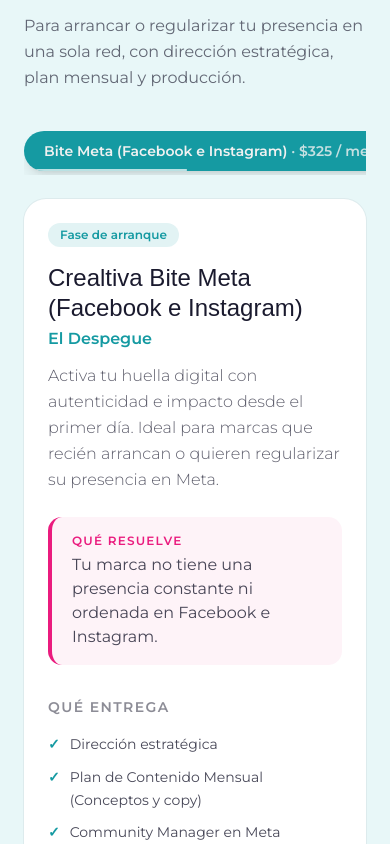
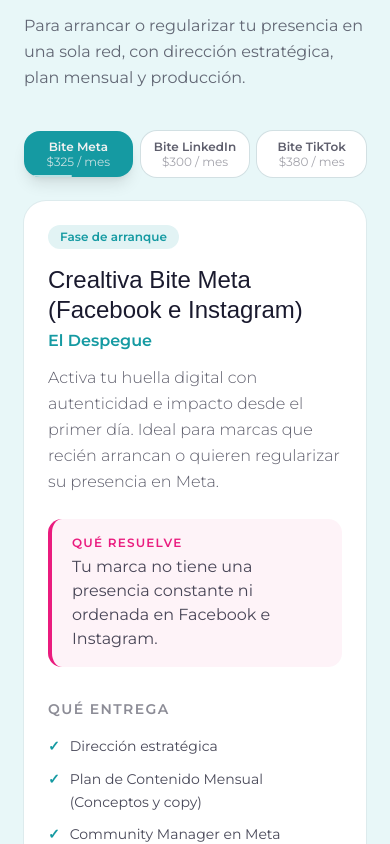
Before and after one commit to crealtivadigital-arch/crealtiva-digital-web, a Next.js app: page /servicios/marketing-digital in a window 390 px wide. Shown: the part 3962-4806 px from the top of the page. Built offline with nearby package versions, Linux system fonts and the light colour scheme; a web font is replaced by a local one.

Commit message:
Marketing tabs: all plans visible on phones (grid with short names and price)
Co-Authored-By: Claude Opus 5.5 <noreply@anthropic.com>

```diff
--- a/src/components/marketing/FamilyTabs.tsx
+++ b/src/components/marketing/FamilyTabs.tsx
@@ -50,7 +50,12 @@ export default function FamilyTabs({
 
   return (
     <div onMouseEnter={() => setHovering(true)} onMouseLeave={() => setHovering(false)}>
-      <div role="tablist" aria-label="Planes de esta familia" className="no-scrollbar flex gap-2 overflow-x-auto pb-1">
+      {/* Celular: todas las pestañas visibles en una grilla (nombre corto y precio debajo). Escritorio: fila de píldoras */}
+      <div
+        role="tablist"
+        aria-label="Planes de esta familia"
+        className={`grid gap-2 sm:flex sm:flex-wrap ${tabs.length === 3 ? "grid-cols-3" : "grid-cols-2"}`}
+      >
         {tabs.map((t, i) => (
           <button
             key={t.slug}
@@ -60,11 +65,16 @@ export default function FamilyTabs({
             aria-selected={i === active}
             aria-controls={`panel-${t.slug}`}
             onClick={() => setActive(i)}
-            className={`relative shrink-0 overflow-hidden rounded-full px-5 py-2.5 text-sm font-semibold transition-colors ${
+            className={`relative overflow-hidden rounded-2xl px-2 py-2 text-center text-xs font-semibold leading-tight transition-colors sm:rounded-full sm:px-5 sm:py-2.5 sm:text-left sm:text-sm ${
               i === active ? `${on} shadow-lg` : "bg-white text-navy/70 ring-1 ring-navy/10 hover:text-navy"
             }`}
           >
-            {t.label} <span className={i === active ? "text-cream/80" : "text-navy/40"}>· {t.price}</span>
+            <span className="sm:hidden">{t.label.replace(/\s*\(.*\)/, "")}</span>
+            <span className="hidden sm:inline">{t.label}</span>
+            <span className={`block whitespace-nowrap font-normal sm:inline ${i === active ? "text-cream/80" : "text-navy/40"}`}>
+              <span className="hidden sm:inline"> · </span>
+              {t.price}
+            </span>
             {i === active && !hovering && (
               <span
                 key={active}
```
